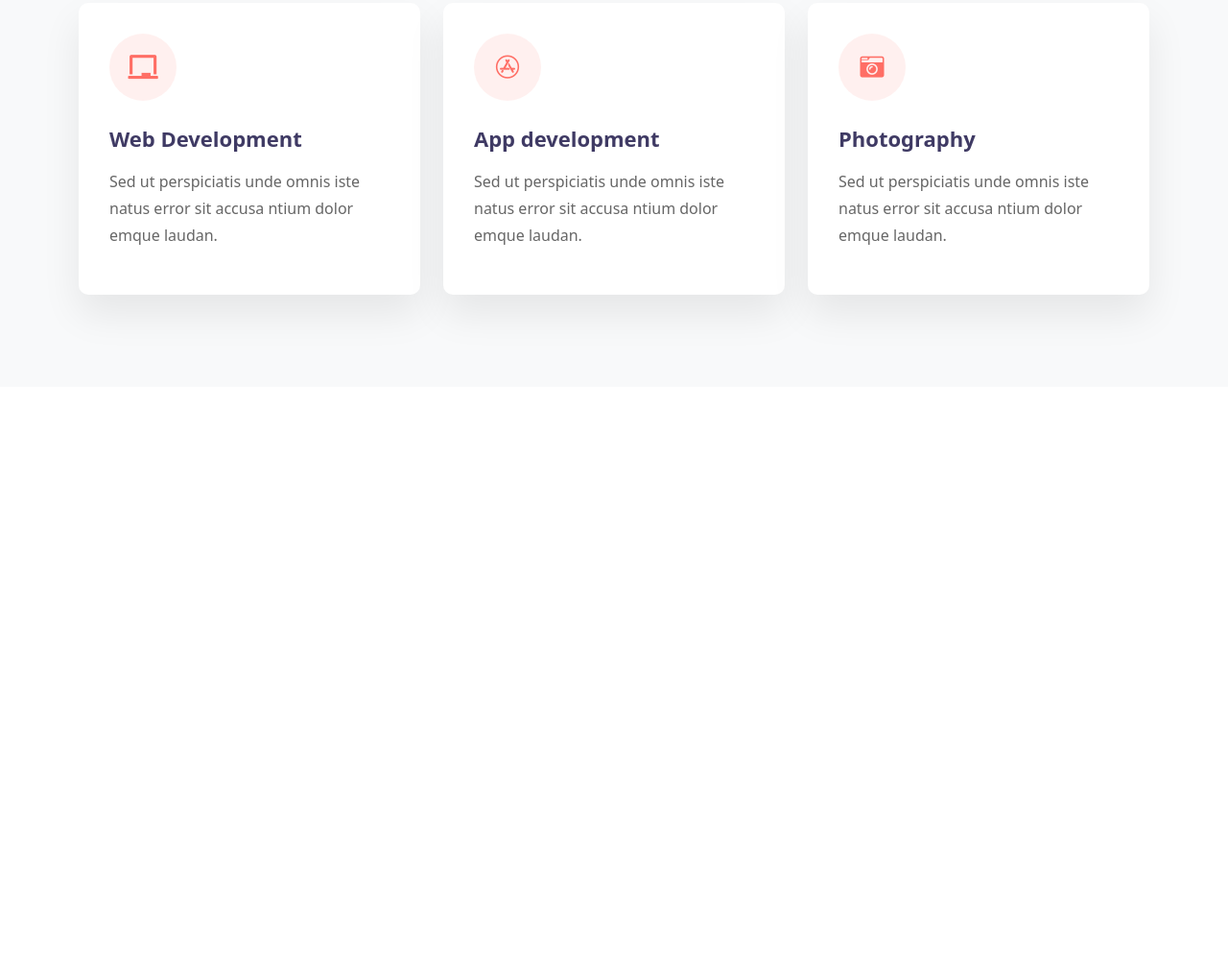
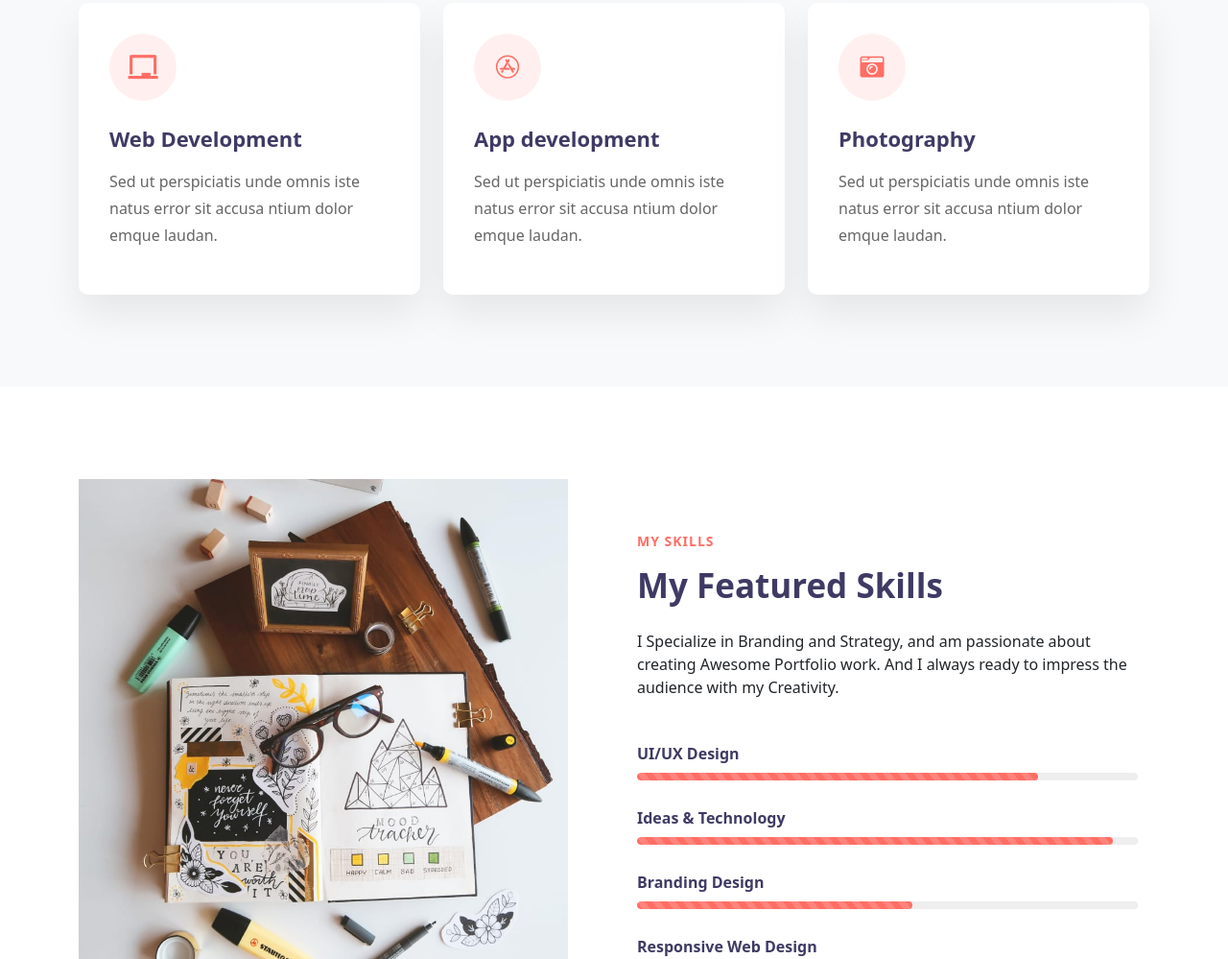
Before and after one commit to NMsby/ui-portfolio, a plain HTML site: page index.html in a window 1280 px wide. Shown: the part 1801-2800 px from the top of the page at 96% size. Before the commit the page ends 2636 px from the top, so only its background shows below. Drawn offline with nearby package versions, Linux system fonts and the light colour scheme.

Commit message:
Add skills section with progress bars and descriptions

```diff
--- a/assets/css/style.css
+++ b/assets/css/style.css
@@ -741,3 +741,57 @@
         margin-bottom: 20px;
     }
 }
+
+/* Skills Section Styles */
+.w3l-skills {
+    background-color: #fff;
+}
+
+.progress-info {
+    margin-bottom: 30px;
+}
+
+.progress-tittle {
+    font-size: 16px;
+    color: #3f3a64;
+    margin-bottom: 10px;
+    font-weight: 600;
+}
+
+.progress {
+    height: 8px;
+    background-color: #eee;
+    overflow: hidden;
+    border-radius: 30px;
+}
+
+.progress-bar {
+    background-color: #ff6e65;
+    height: 8px;
+    border-radius: 30px;
+    background-image: linear-gradient(45deg, rgba(255, 255, 255, 0.15) 25%, transparent 25%, transparent 50%, rgba(255, 255, 255, 0.15) 50%, rgba(255, 255, 255, 0.15) 75%, transparent 75%, transparent);
+    background-size: 1rem 1rem;
+    animation: progress-animation 1s linear infinite;
+}
+
+@keyframes progress-animation {
+    0% {
+        background-position: 1rem 0;
+    }
+    100% {
+        background-position: 0 0;
+    }
+}
+
+/* Add animation to progress bars on scroll */
+.progress-bar-animate {
+    width: 0 !important;
+    transition: width 1.5s ease-in-out;
+}
+
+/* Responsive styles */
+@media (max-width: 991px) {
+    .w3l-content-6 p {
+        margin-bottom: 30px;
+    }
+}
--- a/assets/js/script.js
+++ b/assets/js/script.js
@@ -95,3 +95,51 @@ document.addEventListener("DOMContentLoaded", function() {
 
     if (textArray.length) setTimeout(type, newTextDelay + 250);
 });
+
+// Progress bar animation on scroll
+document.addEventListener('DOMContentLoaded', function() {
+    function animateProgressBars() {
+        const progressSection = document.querySelector('#skills');
+        const progressBars = document.querySelectorAll('.progress-bar');
+
+        // Add initial class to set width to 0
+        progressBars.forEach(bar => {
+            bar.classList.add('progress-bar-animate');
+        });
+
+        // Function to check if element is in viewport
+        function isElementInViewport(el) {
+            const rect = el.getBoundingClientRect();
+            return (
+                rect.top <= (window.innerHeight || document.documentElement.clientHeight) &&
+                rect.bottom >= 0
+            );
+        }
+
+        // Function to animate progress bars when in viewport
+        function checkProgress() {
+            if (isElementInViewport(progressSection)) {
+                progressBars.forEach(bar => {
+                    const width = bar.getAttribute('aria-valuenow') + '%';
+
+                    // Remove the animate class to trigger the transition
+                    setTimeout(function() {
+                        bar.classList.remove('progress-bar-animate');
+                        bar.style.width = width;
+                    }, 200);
+                });
+
+                // Remove scroll listener once animation is triggered
+                window.removeEventListener('scroll', checkProgress);
+            }
+        }
+
+        // Add scroll listener
+        window.addEventListener('scroll', checkProgress);
+
+        // Check on initial load as well
+        checkProgress();
+    }
+
+    animateProgressBars();
+});
--- a/index.html
+++ b/index.html
@@ -237,8 +237,52 @@
     </section>
 
     <!-- Skills Section -->
-    <section id="skills" class="w3l-skills py-5">
-        <!-- Skills content will go here -->
+    <section class="w3l-skills py-5" id="skills">
+        <div class="container py-lg-5 py-md-4 py-3">
+            <div class="row">
+                <div class="col-lg-6 pe-lg-5">
+                    <img src="assets/images/about1.jpg" alt="Skills image" class="img-fluid">
+                </div>
+
+                <div class="col-lg-6 mt-lg-0 mt-5 w3l-content-6 px-lg-4 align-self-center">
+                    <h6 class="w3l-title-small mb-2">My skills</h6>
+                    <h3 class="w3l-title-main">My Featured Skills</h3>
+                    <p class="mt-4">I Specialize in Branding and Strategy, and am passionate about creating Awesome Portfolio work. And I always ready to impress the audience with my Creativity.</p>
+
+                    <div class="progress-info mt-5">
+                        <h6 class="progress-tittle">UI/UX Design</h6>
+                        <div class="progress">
+                            <div class="progress-bar progress-bar-striped" role="progressbar" style="width: 80%" aria-valuenow="80" aria-valuemin="0" aria-valuemax="100">
+                            </div>
+                        </div>
+                    </div>
+
+                    <div class="progress-info">
+                        <h6 class="progress-tittle">Ideas & Technology</h6>
+                        <div class="progress">
+                            <div class="progress-bar progress-bar-striped" role="progressbar" style="width: 95%" aria-valuenow="95" aria-valuemin="0" aria-valuemax="100">
+                            </div>
+                        </div>
+                    </div>
+
+                    <div class="progress-info">
+                        <h6 class="progress-tittle">Branding Design</h6>
+                        <div class="progress">
+                            <div class="progress-bar progress-bar-striped" role="progressbar" style="width: 55%" aria-valuenow="55" aria-valuemin="0" aria-valuemax="100">
+                            </div>
+                        </div>
+                    </div>
+
+                    <div class="progress-info mb-0">
+                        <h6 class="progress-tittle">Responsive Web Design</h6>
+                        <div class="progress">
+                            <div class="progress-bar progress-bar-striped" role="progressbar" style="width: 80%" aria-valuenow="80" aria-valuemin="0" aria-valuemax="100">
+                            </div>
+                        </div>
+                    </div>
+                </div>
+            </div>
+        </div>
     </section>
 
     <!-- Features Section -->
```
